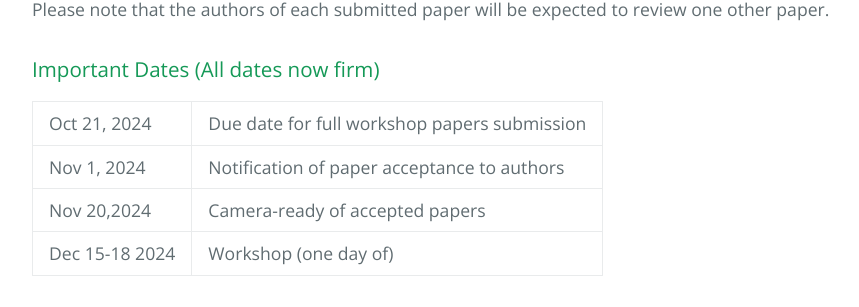
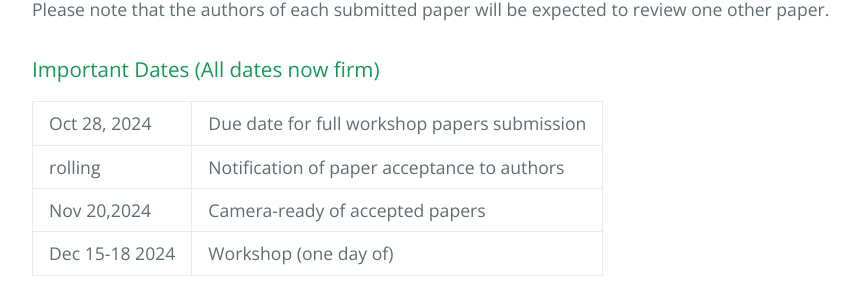
Before and after one commit to bda4cid/bda4cid.github.io, a Jekyll site: the page built from index.md, in a window 1280 px wide and 900 px high, scrolled down 3208 px. Shown: the part 149-456 px from the top of the window, without its empty margins (192-1051 px from the left). Built offline with Jekyll 4.4.1, drawn with Linux system fonts in a browser that asks for light colours; our own code applies the rules of GitHub Pages for plain Markdown files.

Commit message:
Update index.md
changed submission deadline

```diff
--- a/index.md
+++ b/index.md
@@ -89,8 +89,8 @@ Please note that the authors of each submitted paper will be expected to review
 ### Important Dates (All dates now firm)
 
 |-------|-------------------|
-| Oct 21, 2024 | Due date for full workshop papers submission |
-| Nov 1, 2024 |  Notification of paper acceptance to authors |
+| Oct 28, 2024 | Due date for full workshop papers submission |
+| rolling |  Notification of paper acceptance to authors |
 | Nov 20,2024 | Camera-ready of accepted papers |
 | Dec 15-18 2024 | Workshop (one day of) |
 
```
